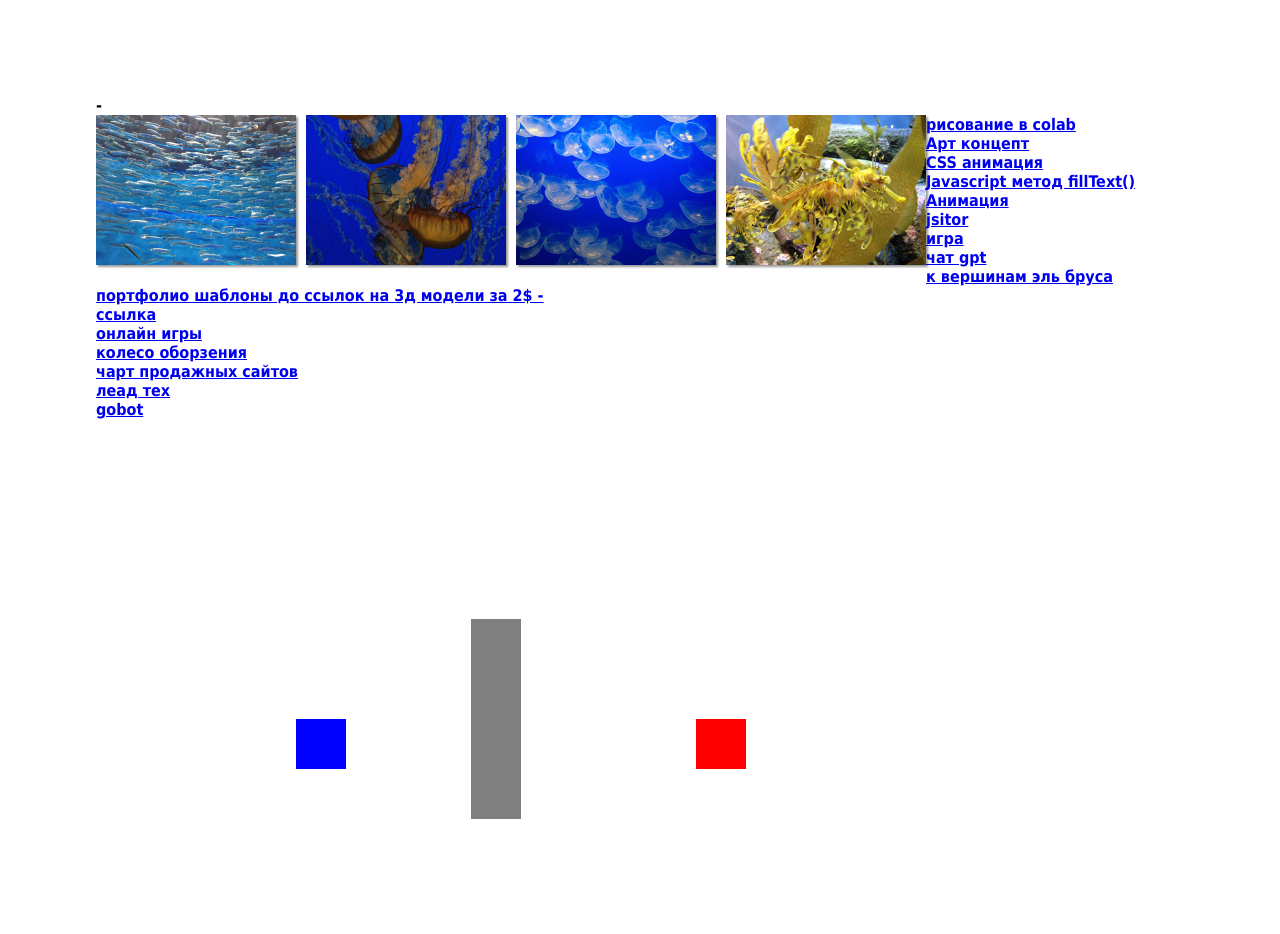
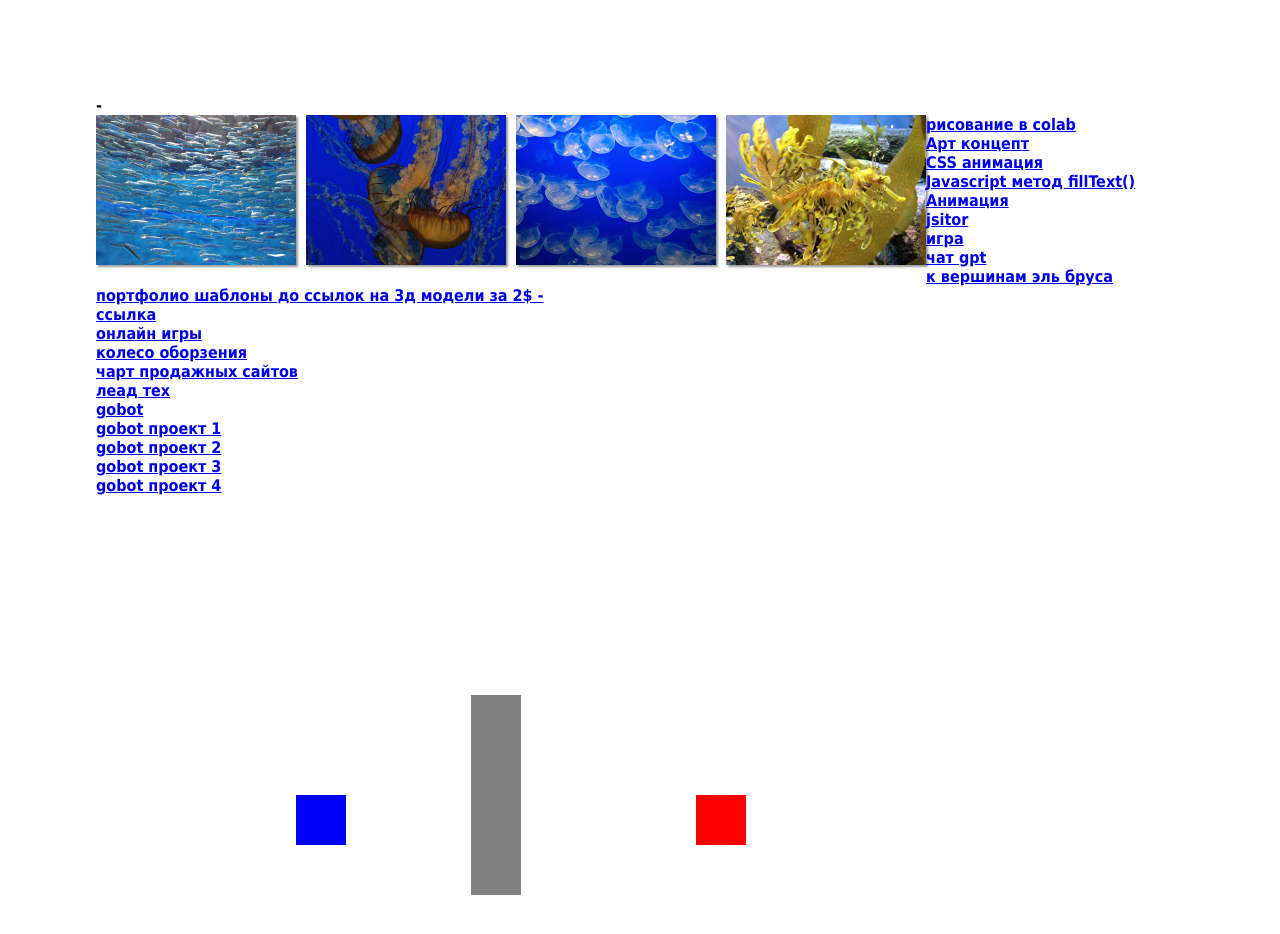
Before and after one commit to manta-na-dazla/first, a plain HTML site: page index.html in a window 1280 px wide. Drawn offline with Linux system fonts and the light colour scheme.

Commit message:
Update index.html

```diff
--- a/index.html
+++ b/index.html
@@ -132,6 +132,10 @@ a:hover #img4, a:focus #img4  {
 <a href="https://www.awwwards.com/">чарт продажных сайтов<a/>
 <a href="https://leadteh.ru">леад тех<a/>
 <a href="https://vk.com/topic-149017466_46631721">gobot<a/>
+<a href="https://docs.godotengine.org/ru/4.x/getting_started/step_by_step/scripting_first_script.html#doc-scripting-first-script">gobot проект 1<a/>
+<a href="https://docs.godotengine.org/ru/4.x/getting_started/step_by_step/scripting_player_input.html#doc-scripting-player-input">gobot проект 2<a/>
+<a href="https://docs.godotengine.org/ru/4.x/getting_started/step_by_step/signals.html#doc-signals">gobot проект 3<a/>
+<a href= "https://docs.godotengine.org/ru/4.x/getting_started/first_2d_game/index.html#doc-your-first-2d-game">gobot проект 4<a/>
 
 	<script src="game.js"></script>
 </body>
```
